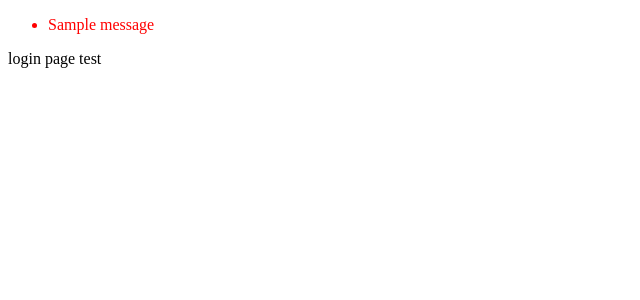
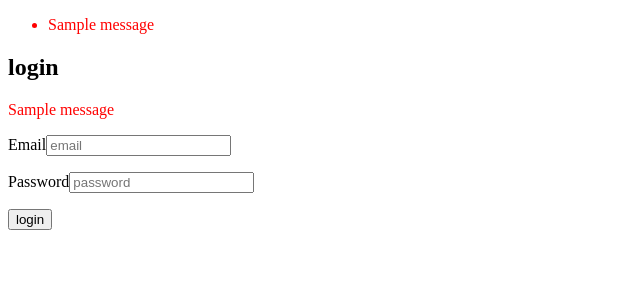
Before and after one commit to seheepark2002/flask-miniblog, a Flask app: template apps/auth/templates/auth/login.html in a window 1280 px wide. Shown: the top 300 px of the page, without its empty margins (0-640 px from the left). Run offline with Flask 3, Linux system fonts and the light colour scheme; the template is opened without the code that fills it: values that come from a table or form of the project are taken from there, others are empty; tables that the repository leaves empty hold one stand-in row (values such as "Sample post"); one stand-in notice (Sample message) is shown; some libraries are stand-ins or nearby versions.

Commit message:
Implement login functionality

```diff
--- a/apps/auth/forms.py
+++ b/apps/auth/forms.py
@@ -27,3 +27,19 @@ class SignUpForm(FlaskForm):
     submit = SubmitField(
         "Create Account"
     )
+
+class LoginForm(FlaskForm):
+    email = StringField(
+        "Email",
+        validators=[
+            DataRequired("Email is required."),
+            Email("Please enter a valid email address."),
+        ],
+    )
+    password = PasswordField(
+        "Password",
+        validators=[
+            DataRequired("Password is required."),
+        ],
+    )
+    submit = SubmitField("login")
--- a/apps/auth/templates/auth/login.html
+++ b/apps/auth/templates/auth/login.html
@@ -1,3 +1,24 @@
 {% extends "auth/base.html" %}
-{% block title %}login page{% endblock %}
-{% block content %}login page test{% endblock %}
+{% block title %}login{% endblock %}
+{% block content %}
+
+<h2>login</h2>
+<form action="{{ url_for('auth.login') }}"
+    method="post"
+    novalidate="novalidate"
+>
+    {% for message in get_flashed_messages() %}
+    <p style="color: red;">{{ message }}</p>
+    {% endfor %} {{ form.csrf_token }}
+    <p>{{ form.email.label }}{{ form.email(placeholder="email") }}</p>
+    {% for error in form.email.errors %}
+    <span style="color: red;">{{ error }}</span>
+    {% endfor %}
+    <p>{{ form.password.label }}{{form.password(placeholder="password")}}</p>
+    {% for error in form.password.errors %}
+    <span style="color: red;">{{ error }}</span>
+    {% endfor %}
+    <p>{{ form.submit() }}</p>
+
+</form>
+{% endblock %}
--- a/apps/models/user.py
+++ b/apps/models/user.py
@@ -25,7 +25,7 @@ class User(db.Model, UserMixin): #db.Model을 상속한 User클래스 작성
         self.password_hash = generate_password_hash(password)
 
     # 비밀번호 체크하기
-    def check_password(self, password):
+    def verify_password(self, password):
         return check_password_hash(self.password_hash, password)
 
     # 이메일 중복 체크하기
```
Also changed, not shown: apps/auth/views.py (+18 -6 lines).
